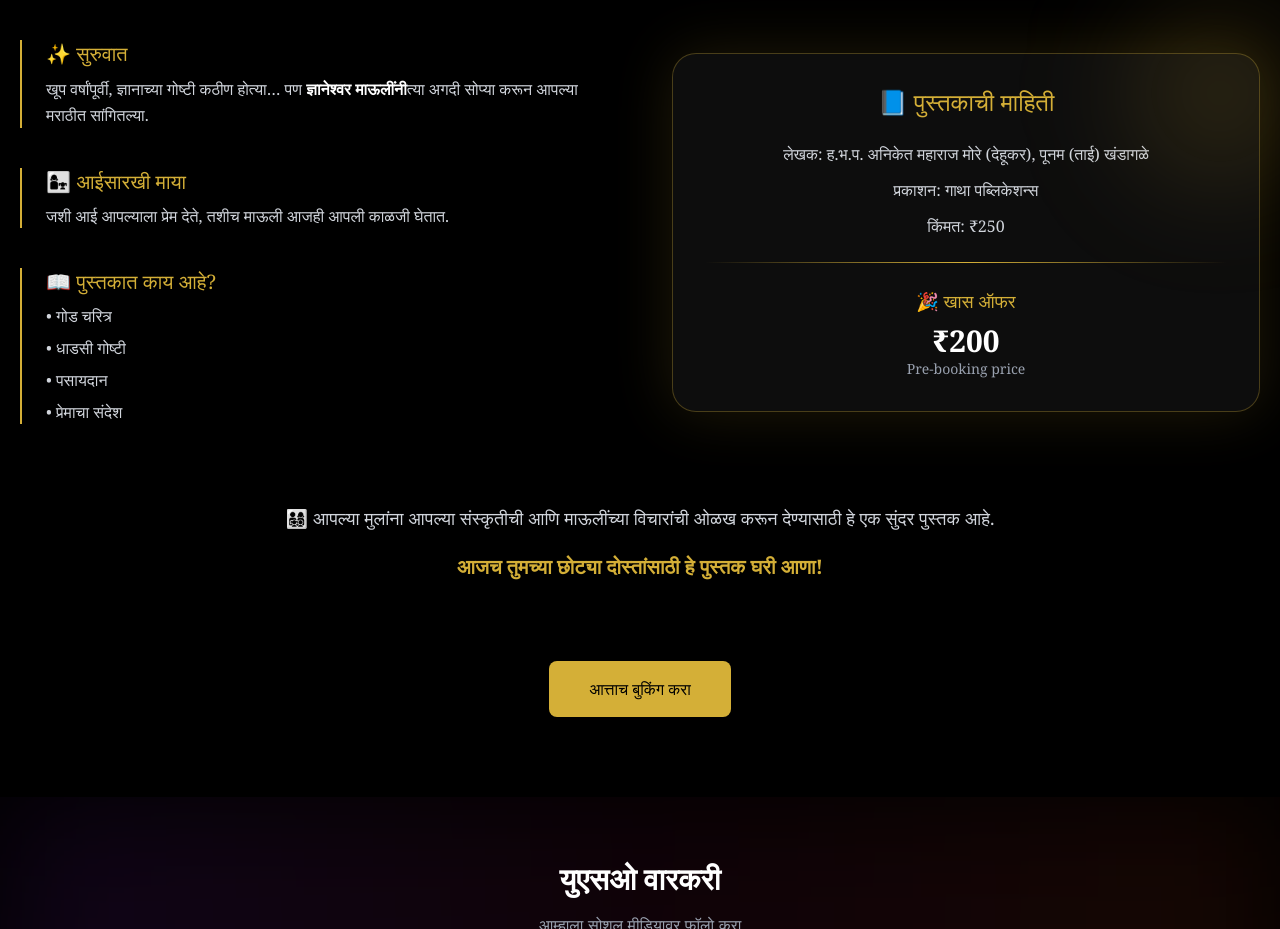
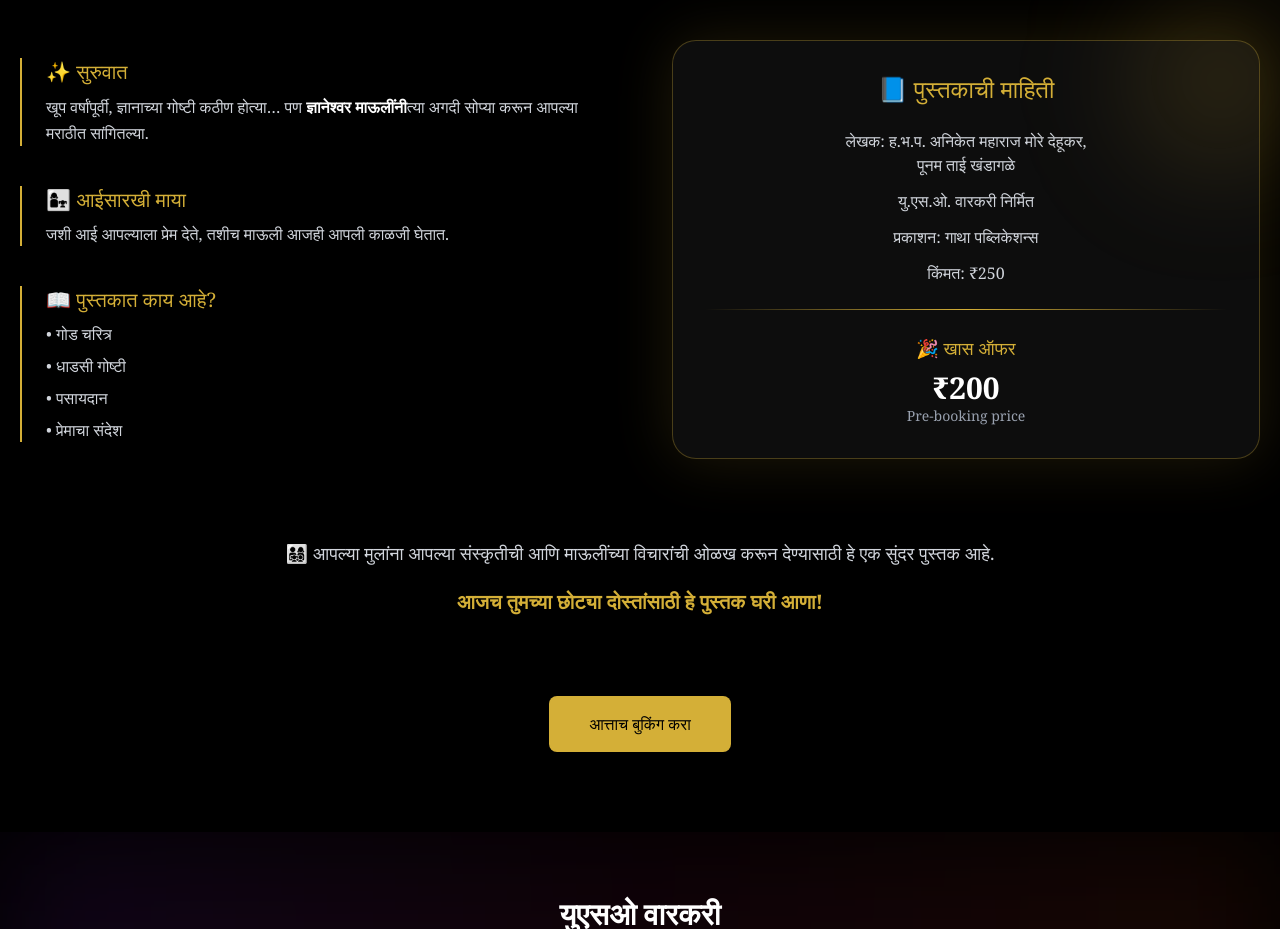
Before and after one commit to SarangGunjawate/uso-warkari-frontend, a React (Vite) app: page /pustak-prakashan in a window 1280 px wide. Shown: the part 1120-2049 px from the top of the page. Built offline with nearby package versions, Linux system fonts and the light colour scheme; a web font is replaced by a local one.

Commit message:
fixed issue

```diff
--- a/src/Components/GranthVed/GranthVed.tsx
+++ b/src/Components/GranthVed/GranthVed.tsx
@@ -278,7 +278,8 @@ const GranthVed = () => {
                                 </h3>
 
                                 <div className="space-y-3 text-gray-300 text-center">
-                                    <p>लेखक: ह.भ.प. अनिकेत महाराज मोरे (देहूकर), पूनम (ताई) खंडागळे</p>
+                                    <p>लेखक: ह.भ.प. अनिकेत महाराज मोरे देहूकर, <br />पूनम ताई खंडागळे</p>
+                                    <p>यु.एस.ओ. वारकरी निर्मित</p>
                                     <p>प्रकाशन: गाथा पब्लिकेशन्स</p>
                                     <p>किंमत: ₹250</p>
                                 </div>
```
